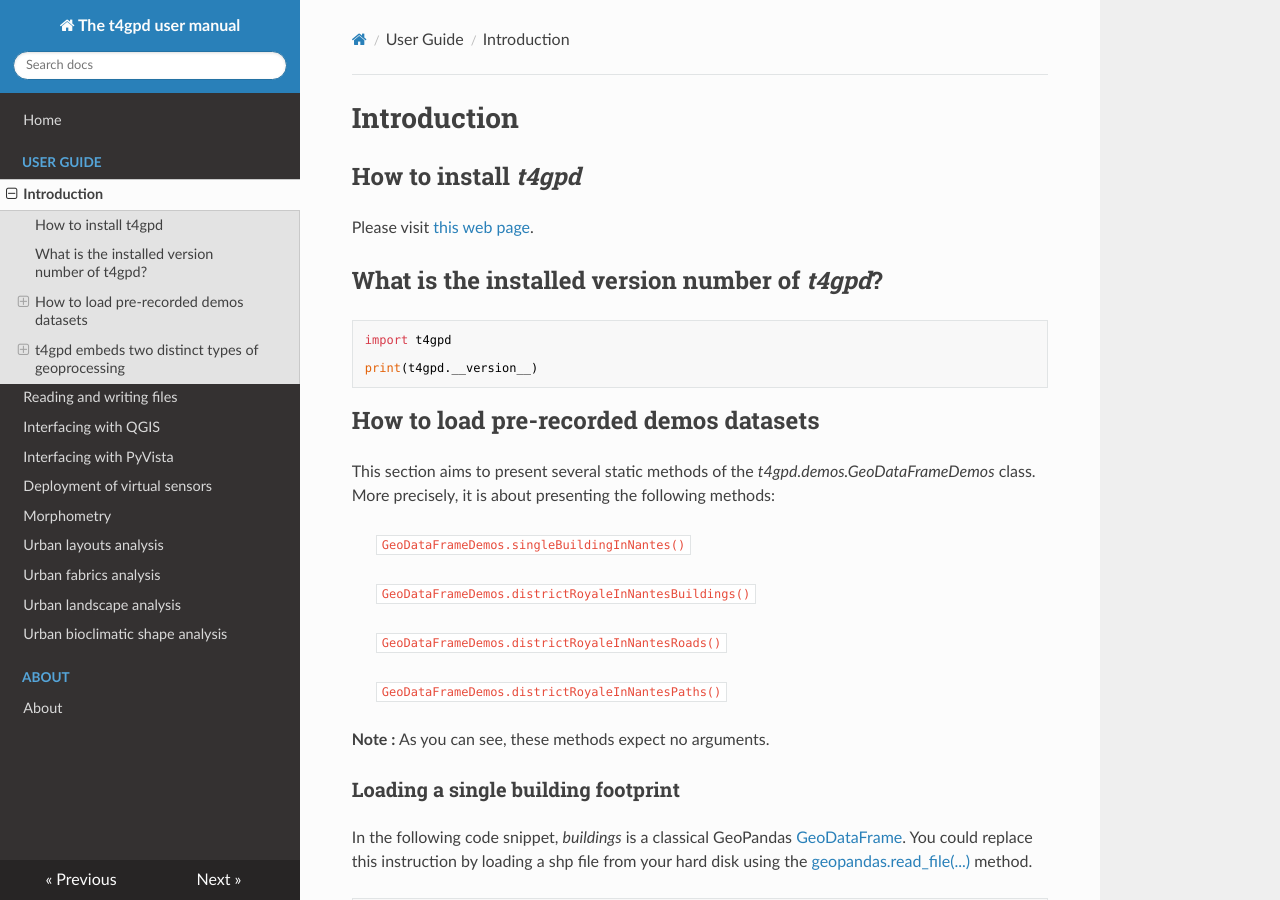
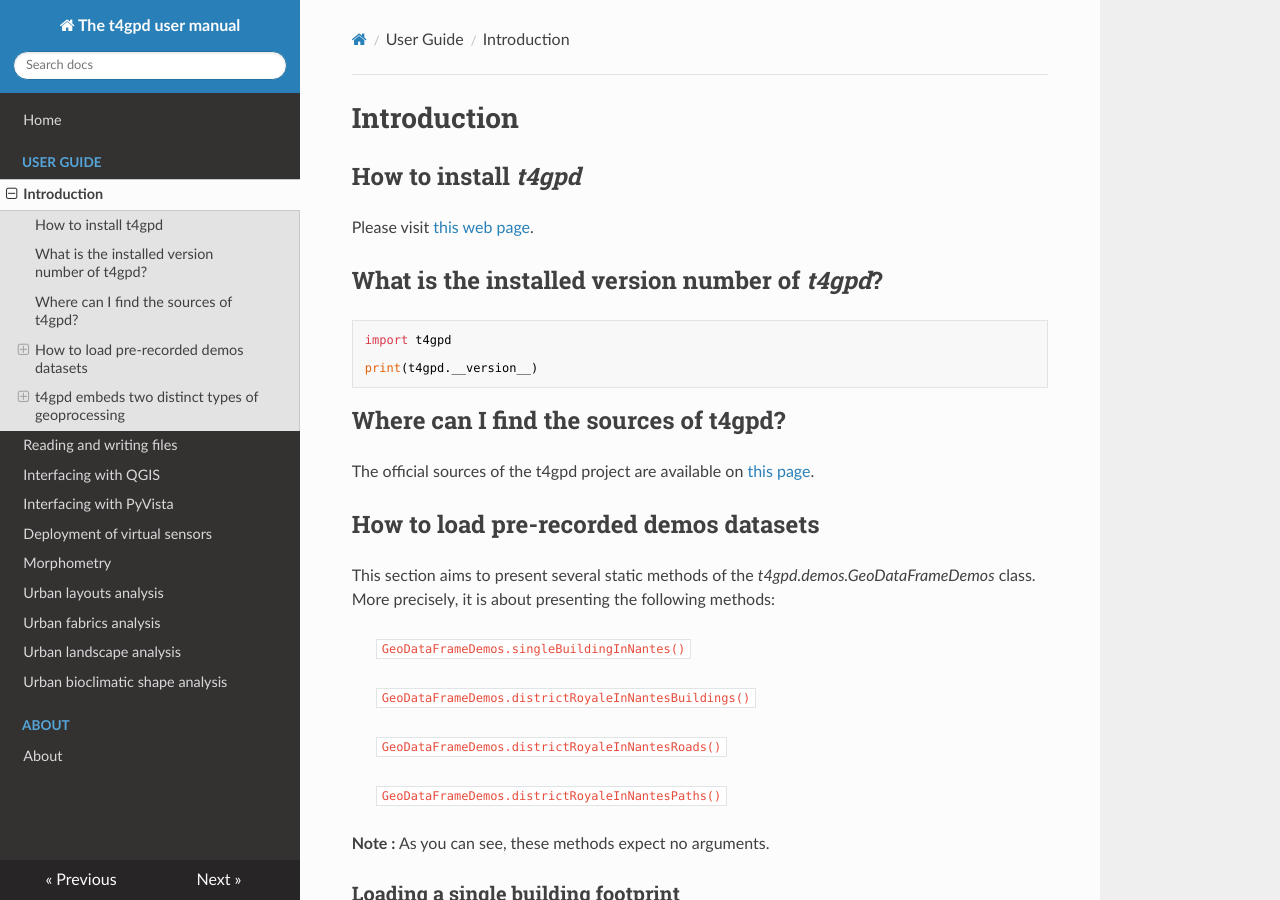
Before and after one commit to thomas-leduc/t4gpd-docs, an MkDocs documentation site: the page built from docs/introduction.md, in a window 1280 px wide and 900 px high. Built offline with MkDocs 1.6.1, drawn with Linux system fonts in a browser that asks for light colours; nearby versions of some CDN libraries.

Commit message:
Update introduction.md (add new section "Where can I find the sources of t4gpd?")

````diff
--- a/docs/introduction.md
+++ b/docs/introduction.md
@@ -3,7 +3,7 @@
 ## How to install *t4gpd*
 
 Please visit [this web
-page](https://github.com/crenau/t4gpd){target=_blank}.
+page](https://pypi.org/project/t4gpd/){target=_blank}.
 
 ## What is the installed version number of *t4gpd*?
 
@@ -12,6 +12,10 @@ import t4gpd
 
 print(t4gpd.__version__)
 ```
+
+## Where can I find the sources of t4gpd?
+
+The official sources of the t4gpd project are available on [this page](https://github.com/thomas-leduc/t4gpd).
 
 ## How to load pre-recorded demos datasets
 
````
